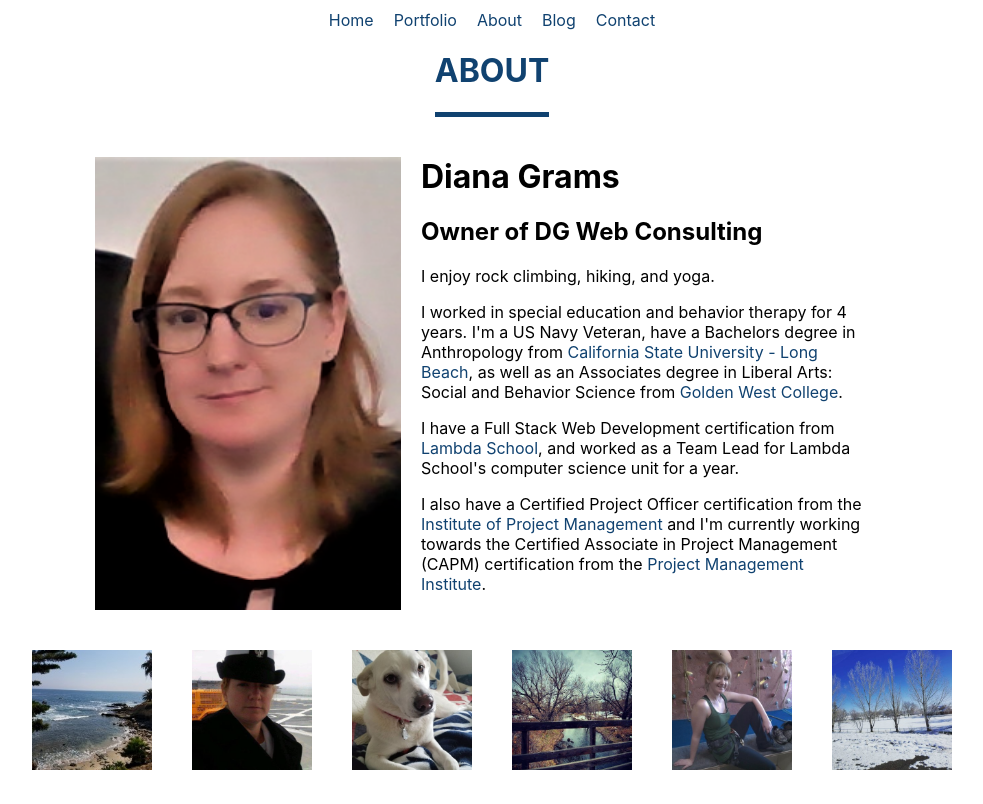
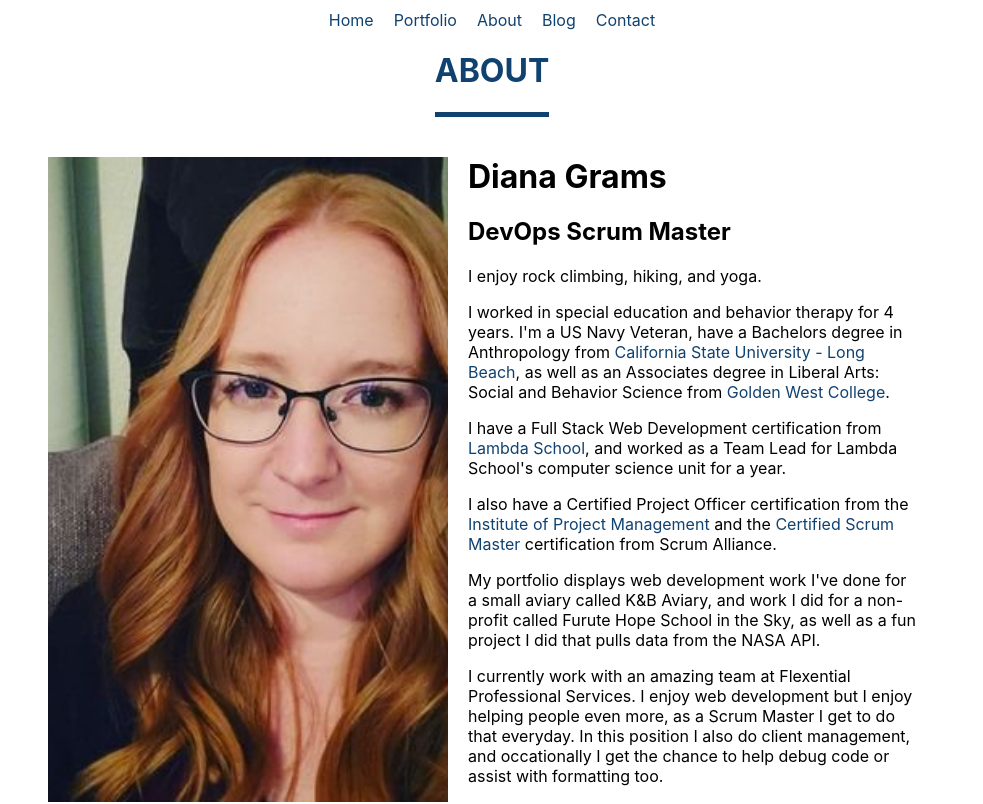
Before and after one commit to deegrams221/myportfolio, a React (Create React App) app: page /about in a window 1280 px wide. Shown: the top 804 px of the page, without its empty margins (148-1131 px from the left). Built offline with nearby package versions, Linux system fonts and the light colour scheme.

Commit message:
updated about me section

```diff
--- a/src/components/About.js
+++ b/src/components/About.js
@@ -20,7 +20,7 @@
           <img src={MeImg} alt='Diana Grams' />
           <div className='about-description'>
             <h1>Diana Grams</h1>
-            <h2>Owner of DG Web Consulting</h2>
+            <h2>DevOps Scrum Master</h2>
             <p>I enjoy rock climbing, hiking, and yoga.</p>
             <p>
               I worked in special education and behavior therapy for 4 years.
@@ -57,13 +57,13 @@
               <a href='https://institute.pm/' target='_blank' rel='noreferrer'>
                 Institute of Project Management
               </a>{' '}
-              and I'm currently working towards the Certified Associate in
-              Project Management (CAPM) certification from the{' '}
-              <a href='https://www.pmi.org/' target='_blank' rel='noreferrer'>
-                Project Management Institute
-              </a>
-              .
+              and the{' '}
+              <a href='https://bcert.me/swabmipym' target='_blank' rel='noreferrer'>
+              Certified Scrum Master
+              </a>{' '} certification from Scrum Alliance.
             </p>
+            <p>My portfolio displays web development work I've done for a small aviary called K&B Aviary, and work I did for a non-profit called Furute Hope School in the Sky, as well as a fun project I did that pulls data from the NASA API.</p>
+            <p>I currently work with an amazing team at Flexential Professional Services. I enjoy web development but I enjoy helping people even more, as a Scrum Master I get to do that everyday. In this position I also do client management, and occationally I get the chance to help debug code or assist with formatting too.</p>
           </div>
         </div>
 
--- a/src/components/Home.js
+++ b/src/components/Home.js
@@ -6,8 +6,8 @@
     <>
       <div className='hero'>
         <div className='hero-content'>
-          <h1 className='hero-title'>DG Web Consulting</h1>
-          <h2 className='hero-subtitle'>Diana Grams</h2>
+          <h1 className='hero-title'>Diana Grams</h1>
+          <h2 className='hero-subtitle'>Scrum Master, Client Manager, Web Developer</h2>
           <Link to='./portfolio' type='button' className='hero-button'>
             view portfolio
           </Link>
```
Also changed, not shown: src/images/me-close.png, 1 other file (tests, documents, lock files or other folders).
